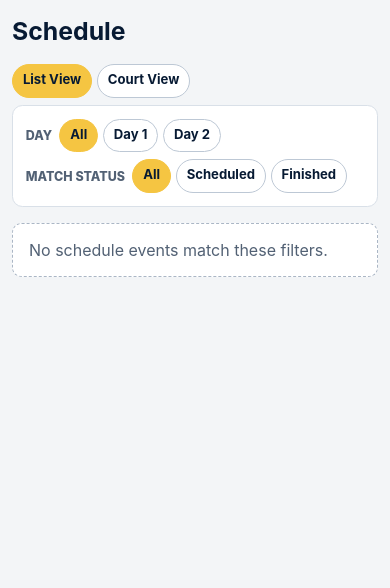
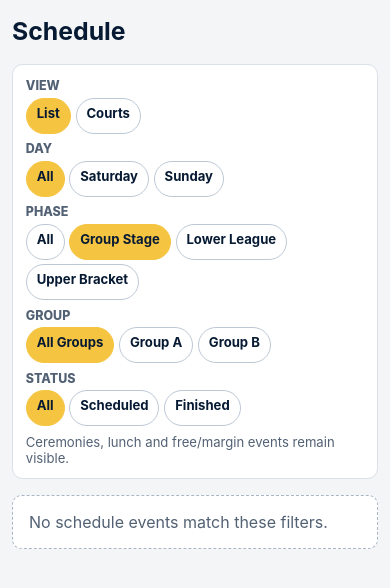
Before and after one commit to dav1d-ol1ve1ra/ravens-tournament, a Django app: page /schedule/?view=list&phase=group_stage in a window 390 px wide. Shown: the part 95-683 px from the top of the page. Run offline with Django 5.2, Linux system fonts and the light colour scheme; data that the repository does not hold is empty.

Commit message:
Add mobile-first court schedule view

```diff
--- a/tournament/static/tournament/site.css
+++ b/tournament/static/tournament/site.css
@@ -114,7 +114,7 @@ button, input, select { font: inherit; }
 /* Schedule */
 .schedule-list {
   display: grid;
-  gap: 0.8rem;
+  gap: 0.65rem;
   grid-template-columns: 1fr;
   max-width: 1120px;
 }
@@ -180,9 +180,9 @@ button, input, select { font: inherit; }
 .schedule-filter-note { margin: 0; color: var(--muted); font-size: 0.82rem; }
 .schedule-event {
   display: grid;
-  gap: 0.65rem;
+  gap: 0.5rem;
   min-width: 0;
-  padding: 0.8rem 0.85rem;
+  padding: 0.75rem 0.8rem;
   border: 1px solid var(--border);
   border-left: 5px solid var(--ravens-gold);
   border-radius: 0.65rem;
@@ -193,8 +193,10 @@ button, input, select { font: inherit; }
 .event-topline, .event-match-meta { display: flex; gap: 0.4rem; align-items: center; flex-wrap: wrap; color: var(--muted); font-size: 0.8rem; }
 .event-topline > span:nth-child(2) { padding-left: 0.4rem; border-left: 1px solid #d6dee8; }
 .event-time { color: var(--ravens-navy); font-weight: 850; }
+.event-code { color: var(--ravens-navy-light); font-size: 0.74rem; font-weight: 800; letter-spacing: 0.03em; }
+.schedule-phase { margin: 0; color: var(--ravens-navy-light); font-size: 0.75rem; font-weight: 850; letter-spacing: 0.04em; text-transform: uppercase; }
 .event-kind { display: inline-flex; width: fit-content; padding: 0.14rem 0.42rem; border-radius: 99px; color: var(--ravens-navy); background: #e8edf3; font-size: 0.7rem; font-weight: 850; letter-spacing: 0.03em; text-transform: uppercase; }
-.event-match .schedule-pair { padding: 0.75rem 0; border-top: 1px solid #e4e9ef; border-bottom: 1px solid #e4e9ef; }
+.event-match .schedule-pair { padding: 0.55rem 0; border-top: 1px solid #e4e9ef; border-bottom: 1px solid #e4e9ef; }
 .event-match-meta { order: 4; color: var(--ravens-navy-light); font-size: 0.75rem; font-weight: 750; }
 .event-label { margin: 0; color: var(--ravens-navy); font-size: 1.05rem; font-weight: 850; }
 .event-note { margin: 0; color: var(--muted); font-size: 0.82rem; }
@@ -207,7 +209,7 @@ button, input, select { font: inherit; }
 .event-free .event-kind { color: #46576d; background: #e6ebf0; }
 
 .court-view-hint { display: none; margin: 0 0 0.65rem; color: var(--muted); font-size: 0.84rem; }
-.court-grid-wrap { overflow-x: auto; border: 1px solid #c8d2df; border-radius: 0.7rem; background: var(--card-bg); box-shadow: 0 2px 6px rgb(7 26 51 / 8%); }
+.court-grid-wrap { max-width: 100%; overflow-x: auto; overscroll-behavior-x: contain; border: 1px solid #c8d2df; border-radius: 0.7rem; background: var(--card-bg); box-shadow: 0 2px 6px rgb(7 26 51 / 8%); -webkit-overflow-scrolling: touch; }
 .court-grid { width: 100%; min-width: 920px; border-collapse: separate; border-spacing: 0; }
 .court-grid th, .court-grid td { min-width: 250px; padding: 0.72rem; border-right: 1px solid #cfd9e4; border-bottom: 1px solid #cfd9e4; vertical-align: top; text-align: left; }
 .court-grid thead th { color: white; background: var(--ravens-navy); font-size: 0.78rem; font-weight: 850; letter-spacing: 0.04em; text-transform: uppercase; }
@@ -365,6 +367,11 @@ button, input, select { font: inherit; }
   .schedule-list { grid-template-columns: 1fr; }
   .schedule-filter-panel { align-items: flex-start; flex-direction: column; gap: 0.45rem; }
   .schedule-filter-panel .filter-group { width: 100%; }
+  .schedule-filter-panel .filter-label { flex-basis: 100%; }
+  .schedule-filter-panel .filter-button { min-height: 2.25rem; }
+  .schedule-event { padding: 0.7rem; }
+  .schedule-pair { gap: 0.35rem; }
+  .match-score { min-width: 2.65rem; }
   .court-view-hint { display: block; }
   .court-grid { min-width: 920px; }
   .court-grid th, .court-grid td { min-width: 250px; }
--- a/tournament/templates/tournament/schedule.html
+++ b/tournament/templates/tournament/schedule.html
@@ -28,12 +28,12 @@
   <main class="page-shell">
     <h1 class="page-title">Schedule</h1>
 
-    <nav class="schedule-view-controls" aria-label="Schedule view">
-      <a class="filter-button {% if selected_view == 'list' %}is-active{% endif %}" href="{{ list_view_url }}"{% if selected_view == 'list' %} aria-current="page"{% endif %}>List View</a>
-      <a class="filter-button {% if selected_view == 'courts' %}is-active{% endif %}" href="{{ courts_view_url }}"{% if selected_view == 'courts' %} aria-current="page"{% endif %}>Court View</a>
-    </nav>
-
     <section class="filter-panel schedule-filter-panel" aria-label="Schedule filters">
+      <div class="filter-group schedule-view-group">
+        <span class="filter-label">View</span>
+        <a class="filter-button {% if selected_view == 'list' %}is-active{% endif %}" href="{{ list_view_url }}"{% if selected_view == 'list' %} aria-current="page"{% endif %}>List</a>
+        <a class="filter-button {% if selected_view == 'courts' %}is-active{% endif %}" href="{{ courts_view_url }}"{% if selected_view == 'courts' %} aria-current="page"{% endif %}>Courts</a>
+      </div>
       <div class="filter-group">
         <span class="filter-label">Day</span>
         {% for label, value, url in day_filters %}
@@ -41,12 +41,26 @@
         {% endfor %}
       </div>
       <div class="filter-group">
-        <span class="filter-label">Match status</span>
+        <span class="filter-label">Phase</span>
+        {% for label, value, url in phase_filters %}
+          <a class="filter-button {% if selected_phase == value %}is-active{% endif %}" href="{{ url }}">{{ label }}</a>
+        {% endfor %}
+      </div>
+      {% if not selected_phase or selected_phase == 'group_stage' %}
+        <div class="filter-group">
+          <span class="filter-label">Group</span>
+          {% for label, value, url in group_filters %}
+            <a class="filter-button {% if selected_group == value %}is-active{% endif %}" href="{{ url }}">{{ label }}</a>
+          {% endfor %}
+        </div>
+      {% endif %}
+      <div class="filter-group">
+        <span class="filter-label">Status</span>
         {% for label, value, url in status_filters %}
           <a class="filter-button {% if selected_status == value %}is-active{% endif %}" href="{{ url }}">{{ label }}</a>
         {% endfor %}
       </div>
-      {% if selected_status %}
+      {% if selected_status or selected_phase or selected_group %}
         <p class="schedule-filter-note">Ceremonies, lunch and free/margin events remain visible.</p>
       {% endif %}
     </section>
@@ -54,21 +68,22 @@
     {% if selected_view == 'list' %}
       {% for day in days %}
         <section aria-labelledby="day-{{ day.number }}">
-          <h2 class="section-title" id="day-{{ day.number }}">Day {{ day.number }}</h2>
+          <h2 class="section-title" id="day-{{ day.number }}">{{ day.label }}</h2>
           <div class="schedule-list">
             {% for event in day.events %}
               <article class="schedule-event event-{{ event.event_type }}{% if event.linked_match and event.linked_match.status == 'finished' %} is-finished{% endif %}">
+                {% if event.is_match and event.linked_match %}
                   <div class="event-topline">
                     <span class="event-time">{{ event.start_time|time:"H:i" }}&ndash;{{ event.end_time|time:"H:i" }}</span>
                     <span>{{ event.court_label }}</span>
-                  {% if event.linked_match and event.linked_match.status == "finished" %}
+                    {% if event.linked_match.match_code %}<span class="event-code">{{ event.linked_match.match_code }}</span>{% endif %}
+                    {% if event.linked_match.status == "finished" %}
                       <span class="match-state state-finished">Finished</span>
-                  {% elif event.is_match %}
+                    {% else %}
                       <span class="match-state state-scheduled">Scheduled</span>
                     {% endif %}
                   </div>
-
-                {% if event.is_match and event.linked_match %}
+                  {% if event.linked_match.phase_label %}<p class="schedule-phase">{{ event.linked_match.phase_label }}</p>{% endif %}
                   <div class="schedule-pair">
                     <span class="schedule-team">{{ event.home_participant }}</span>
                     {% if event.linked_match.status == "finished" %}
@@ -79,16 +94,20 @@
                     <span class="schedule-team">{{ event.away_participant }}</span>
                   </div>
                   <div class="match-referee">Referee: {% if event.linked_match.referee_team or event.linked_match.referee_slot %}{{ event.referee_participant }}{% else %}&mdash;{% endif %}</div>
-                  <div class="event-match-meta">
-                    {% if event.linked_match.match_code %}<span>{{ event.linked_match.match_code }}</span>{% endif %}
-                    {% if event.linked_match.match_code and event.linked_match.phase_label %}<span aria-hidden="true">&middot;</span>{% endif %}
-                    {% if event.linked_match.phase_label %}<span>{{ event.linked_match.phase_label }}</span>{% endif %}
+                {% elif event.is_match %}
+                  <div class="event-topline">
+                    <span class="event-time">{{ event.start_time|time:"H:i" }}&ndash;{{ event.end_time|time:"H:i" }}</span>
+                    <span>{{ event.court_label }}</span>
                   </div>
-                {% elif event.is_match %}
                   <p class="event-label">{{ event.label }}</p>
                   <p class="event-note">Match details are not linked yet.</p>
                 {% else %}
+                  <span class="event-kind">{{ event.kind_label }}</span>
                   <p class="event-label">{{ event.label }}</p>
+                  <div class="event-topline">
+                    <span class="event-time">{{ event.start_time|time:"H:i" }}&ndash;{{ event.end_time|time:"H:i" }}</span>
+                    <span>{{ event.court_label }}</span>
+                  </div>
                 {% endif %}
               </article>
             {% endfor %}
@@ -98,10 +117,10 @@
         <p class="empty-state">No schedule events match these filters.</p>
       {% endfor %}
     {% else %}
-      <p class="court-view-hint">Scroll horizontally to view every court.</p>
+      <p class="court-view-hint">Swipe horizontally to view every court.</p>
       {% for day in court_days %}
         <section aria-labelledby="court-day-{{ day.number }}">
-          <h2 class="section-title" id="court-day-{{ day.number }}">Day {{ day.number }}</h2>
+          <h2 class="section-title" id="court-day-{{ day.number }}">{{ day.label }}</h2>
           <div class="court-grid-wrap" tabindex="0" aria-label="Day {{ day.number }} court schedule">
             <table class="court-grid">
               <thead>
--- a/tournament/views.py
+++ b/tournament/views.py
@@ -22,8 +22,8 @@ SCHEDULE_PHASE_LABELS = {
     'final_4_6': '4th–6th Place',
     'final_7_9': '7th–9th Place',
     'upper_semifinal': 'Upper Semifinal',
-    'upper_third_place': 'Upper Third Place',
-    'upper_final': 'Upper Final',
+    'upper_third_place': '3rd Place Match',
+    'upper_final': 'Final',
     'lower_league': 'Lower League',
     'lower_round_robin': 'Lower Round Robin',
 }
@@ -58,10 +58,23 @@ def teams(request):
     return render(request, 'tournament/teams.html', {'teams': teams})
 
 
-def _schedule_url(view, day, status):
-    query = {'view': view}
+SCHEDULE_PHASE_FILTERS = {
+    'group_stage': ('group_stage',),
+    'lower_league': ('lower_league', 'lower_round_robin'),
+    'upper': ('upper_semifinal', 'upper_third_place', 'upper_final'),
+}
+
+
+def _schedule_url(view, day, phase, group, status):
+    query = {}
+    if view:
+        query['view'] = view
     if day:
         query['day'] = day
+    if phase:
+        query['phase'] = phase
+    if group:
+        query['group'] = group
     if status:
         query['status'] = status
     return f'{reverse("schedule")}?{urlencode(query)}'
@@ -80,6 +93,7 @@ def _schedule_days(events, courts):
         match = _linked_match(event)
         event.linked_match = match
         event.is_match = event.event_type == ScheduleEvent.EventType.MATCH
+        event.kind_label = event.get_event_type_display()
         if match:
             match.phase_label = SCHEDULE_PHASE_LABELS.get(match.phase, match.phase)
             event.home_participant = participant_name(match, 'home')
@@ -130,7 +144,13 @@ def _schedule_days(events, courts):
                 event.court_label = event.court
                 displayed_event_ids.add(event.id)
             displayed_events.append(event)
-        days.append({'number': day, 'events': displayed_events})
+        days.append(
+            {
+                'number': day,
+                'label': {1: 'Saturday', 2: 'Sunday'}.get(day, f'Day {day}'),
+                'events': displayed_events,
+            }
+        )
 
     return days
 
@@ -174,6 +194,7 @@ def _court_days(events, courts):
     return [
         {
             'number': day,
+            'label': {1: 'Saturday', 2: 'Sunday'}.get(day, f'Day {day}'),
             'rows': [
                 {
                     'start_time': row['start_time'],
@@ -197,6 +218,14 @@ def schedule(request):
     if selected_day not in {'1', '2'}:
         selected_day = ''
 
+    selected_phase = request.GET.get('phase', '')
+    if selected_phase not in SCHEDULE_PHASE_FILTERS:
+        selected_phase = ''
+
+    selected_group = request.GET.get('group', '')
+    if selected_group not in {'A', 'B'}:
+        selected_group = ''
+
     selected_status = request.GET.get('status', '')
     if selected_status not in {Match.Status.SCHEDULED, Match.Status.FINISHED}:
         selected_status = ''
@@ -209,6 +238,16 @@ def schedule(request):
     ).order_by('day', 'start_time', 'court')
     if selected_day:
         events = events.filter(day=selected_day)
+    if selected_phase:
+        events = events.filter(
+            ~Q(event_type=ScheduleEvent.EventType.MATCH)
+            | Q(match__phase__in=SCHEDULE_PHASE_FILTERS[selected_phase])
+        )
+    if selected_group:
+        events = events.filter(
+            ~Q(event_type=ScheduleEvent.EventType.MATCH)
+            | Q(match__group__code=selected_group)
+        )
     if selected_status:
         events = events.filter(
             ~Q(event_type=ScheduleEvent.EventType.MATCH)
@@ -224,11 +263,52 @@ def schedule(request):
     )
 
     day_filters = [
-        (label, value, _schedule_url(selected_view, value, selected_status))
-        for label, value in (('All', ''), ('Day 1', '1'), ('Day 2', '2'))
+        (
+            label,
+            value,
+            _schedule_url(
+                selected_view, value, selected_phase, selected_group, selected_status
+            ),
+        )
+        for label, value in (('All', ''), ('Saturday', '1'), ('Sunday', '2'))
+    ]
+    phase_filters = [
+        (
+            label,
+            value,
+            _schedule_url(
+                selected_view, selected_day, value, '', selected_status
+            ),
+        )
+        for label, value in (
+            ('All', ''),
+            ('Group Stage', 'group_stage'),
+            ('Lower League', 'lower_league'),
+            ('Upper Bracket', 'upper'),
+        )
+    ]
+    group_filters = [
+        (
+            label,
+            value,
+            _schedule_url(
+                selected_view,
+                selected_day,
+                'group_stage',
+                value,
+                selected_status,
+            ),
+        )
+        for label, value in (('All Groups', ''), ('Group A', 'A'), ('Group B', 'B'))
     ]
     status_filters = [
-        (label, value, _schedule_url(selected_view, selected_day, value))
+        (
+            label,
+            value,
+            _schedule_url(
+                selected_view, selected_day, selected_phase, selected_group, value
+            ),
+        )
         for label, value in (
             ('All', ''),
             ('Scheduled', Match.Status.SCHEDULED),
@@ -245,10 +325,18 @@ def schedule(request):
             'selected_view': selected_view,
             'selected_day': selected_day,
             'selected_status': selected_status,
-            'list_view_url': _schedule_url('list', selected_day, selected_status),
-            'courts_view_url': _schedule_url('courts', selected_day, selected_status),
+            'list_view_url': _schedule_url(
+                'list', selected_day, selected_phase, selected_group, selected_status
+            ),
+            'courts_view_url': _schedule_url(
+                'courts', selected_day, selected_phase, selected_group, selected_status
+            ),
             'day_filters': day_filters,
+            'phase_filters': phase_filters,
+            'group_filters': group_filters,
             'status_filters': status_filters,
+            'selected_phase': selected_phase,
+            'selected_group': selected_group,
             'days': days,
             'courts': courts,
             'court_days': court_days,
```
Also changed, not shown: tournament/tests/test_schedule_page.py (+171 -3 lines). Lines whose indentation alone changed are shown as unchanged.
